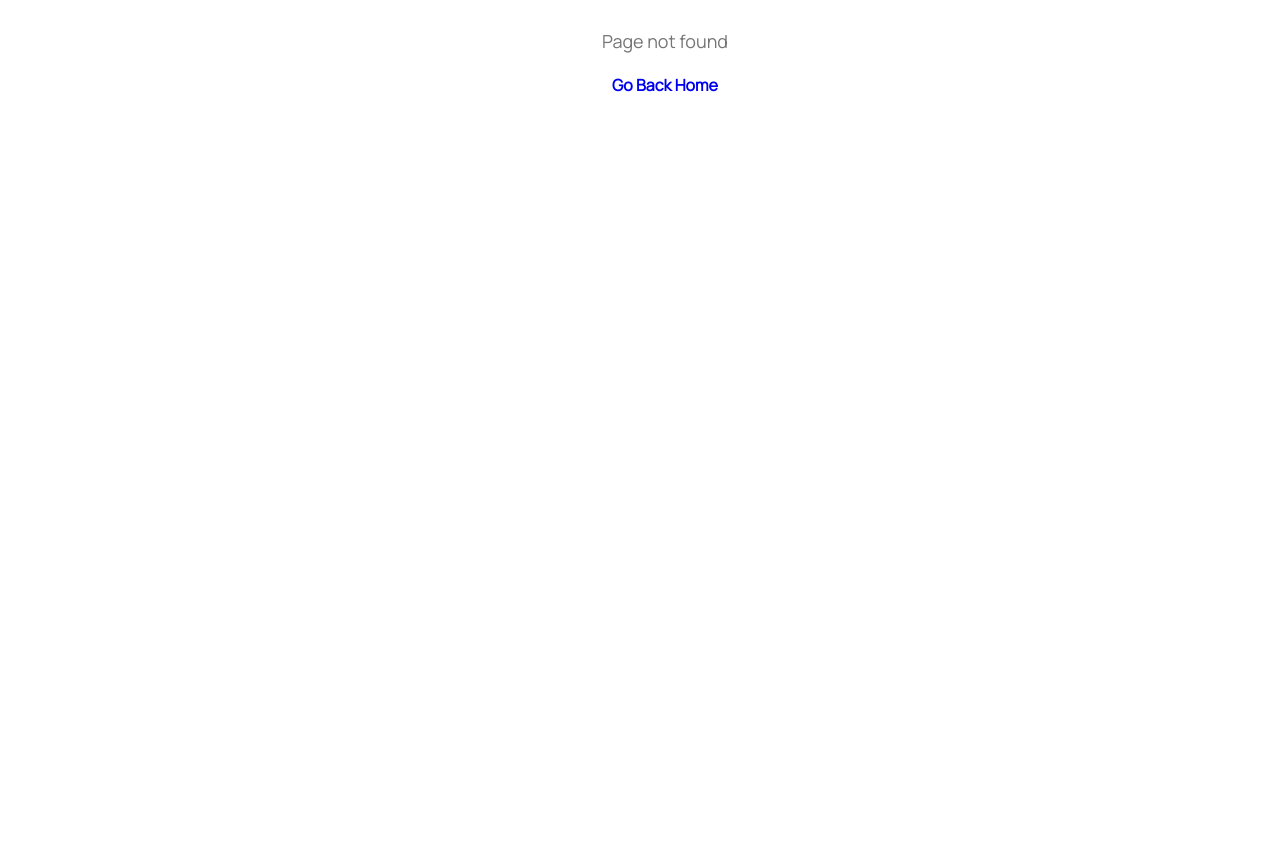
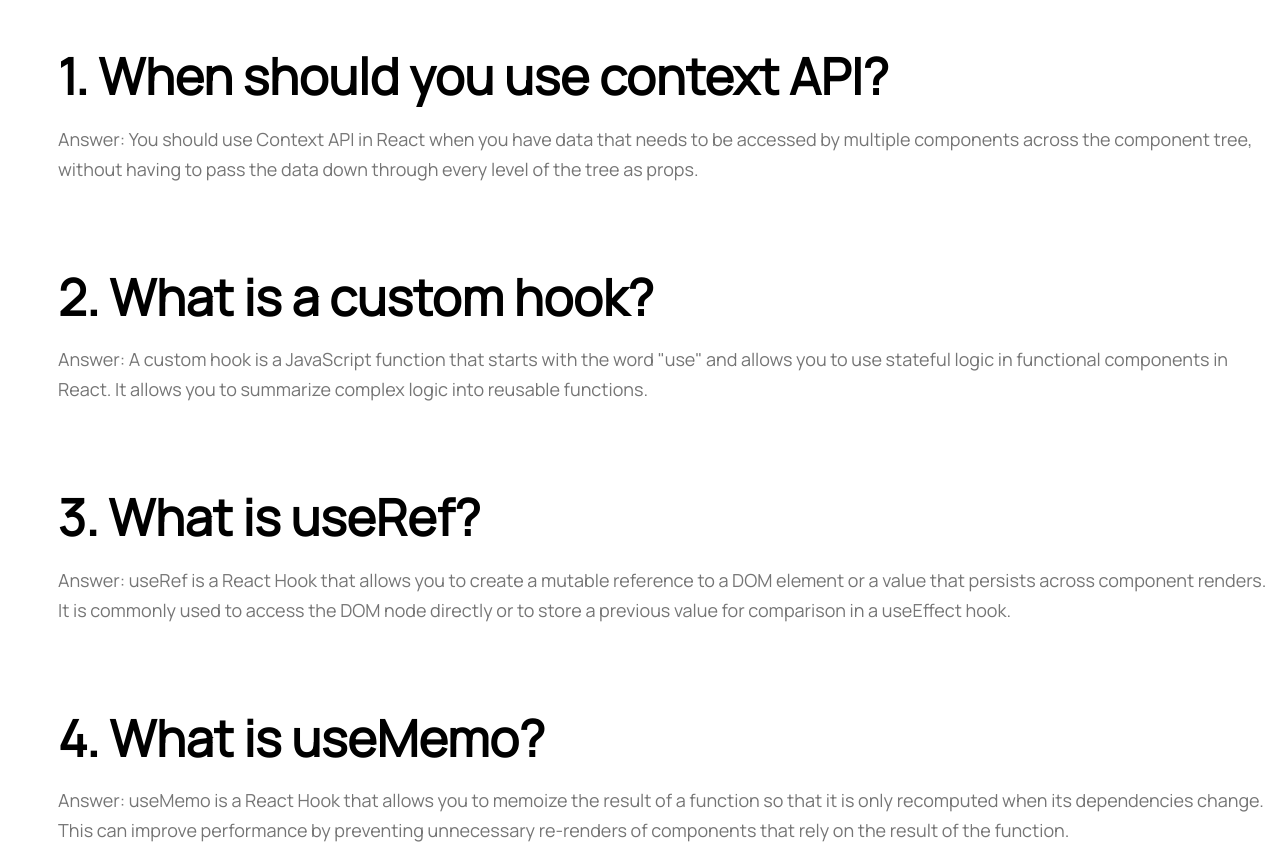
Before and after one commit to XZonRexA1/job-navigator, a React (Vite) app: page /blog in a window 1280 px wide. Before the commit this address had no page. Shown: the part 135-998 px from the top of the page. Before the commit the page ends 800 px from the top, so only its background shows below. Built offline with nearby package versions, Linux system fonts and the light colour scheme; a web font is replaced by a local one.

Commit message:
blog page and question and answer added

```diff
--- /dev/null
+++ b/src/components/Blog/Blog.jsx
@@ -0,0 +1,38 @@
+import React from "react";
+
+const Blog = () => {
+  return (
+    <div>
+      <h1>1. When should you use context API?</h1>
+      <p>
+        Answer:{""} You should use Context API in React when you have data that
+        needs to be accessed by multiple components across the component tree,
+        without having to pass the data down through every level of the tree as
+        props.
+      </p>
+      <h1>2. What is a custom hook?</h1>
+      <p>
+        Answer:{""} A custom hook is a JavaScript function that starts with the
+        word "use" and allows you to use stateful logic in functional components
+        in React. It allows you to summarize complex logic into reusable
+        functions.
+      </p>
+      <h1>3. What is useRef?</h1>
+      <p>
+        Answer:{""} useRef is a React Hook that allows you to create a mutable
+        reference to a DOM element or a value that persists across component
+        renders. It is commonly used to access the DOM node directly or to store
+        a previous value for comparison in a useEffect hook.
+      </p>
+      <h1>4. What is useMemo?</h1>
+      <p>
+        Answer:{""} useMemo is a React Hook that allows you to memoize the
+        result of a function so that it is only recomputed when its dependencies
+        change. This can improve performance by preventing unnecessary
+        re-renders of components that rely on the result of the function.
+      </p>
+    </div>
+  );
+};
+
+export default Blog;
--- a/src/main.jsx
+++ b/src/main.jsx
@@ -10,6 +10,7 @@ import AppliedJobs from "./components/AppliedJobs/AppliedJobs";
 import appliedJobsLoader from "./loaders/appliedJobsData";
 import Statistics from "./components/Statistics/Statistics";
 import ErrorPage from "./components/ErrorPage/ErrorPage";
+import Blog from "./components/Blog/Blog";
 const router = createBrowserRouter([
   {
     path: "/",
@@ -33,6 +34,10 @@ const router = createBrowserRouter([
         path: "statistics",
         element: <Statistics></Statistics>,
       },
+      {
+        path: "blog",
+        element: <Blog></Blog>
+      }
     ],
   },
   {
```
